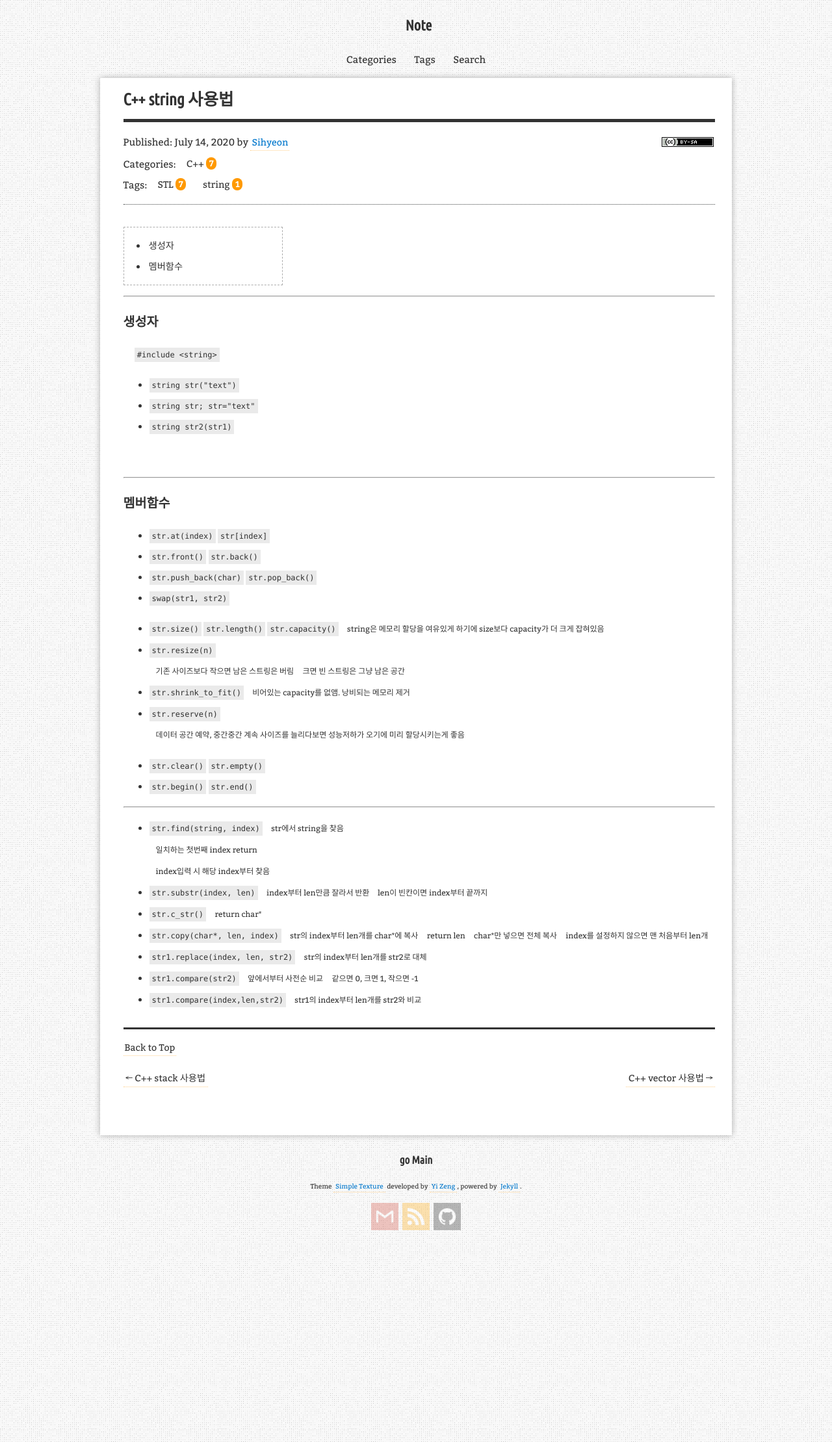
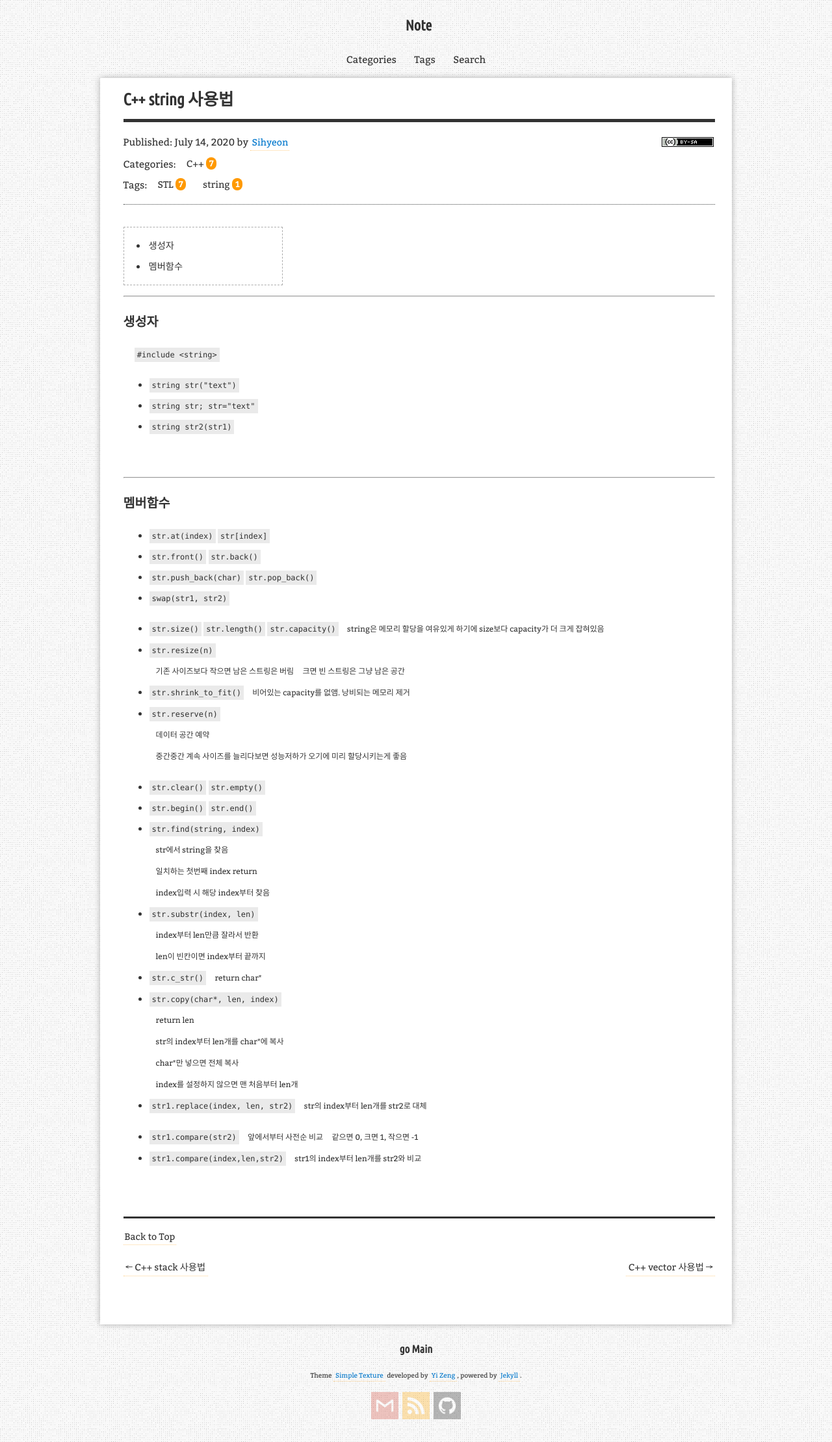
Before and after one commit to aristohyun/aristohyun.github.io, a Jekyll site: the page built from _posts/2020-07-14-String.md, in a window 1280 px wide. Shown: the whole page at 65% size. Built offline with Jekyll 4.4.1, drawn with Linux system fonts in a browser that asks for light colours; comment, search, counter and statistics services are not loaded.

Commit message:
update c++ String

```diff
--- a/_posts/2020-07-14-String.md
+++ b/_posts/2020-07-14-String.md
@@ -17,7 +17,7 @@ redirect_from:
       margin-left:0;
     }
     .space{
-      margin:-10px 0;
+      margin:-8px 0;
     }
   </style>
 * Kramdown table of contents
@@ -56,36 +56,40 @@ redirect_from:
 * `str.shrink_to_fit()` <span class="margin">비어있는 capacity를 없앰. 낭비되는 메모리 제거</span>
 
 * `str.reserve(n)`
-<span class="margin">데이터 공간 예약, 중간중간 계속 사이즈를 늘리다보면 성능저하가 오기에 미리 할당시키는게 좋음</span>
+<span class="margin">데이터 공간 예약 </span>
+<span class="margin">중간중간 계속 사이즈를 늘리다보면 성능저하가 오기에 미리 할당시키는게 좋음</span>
 
 <span class="space"></span>
 
 * `str.clear()` `str.empty()`
 * `str.begin()` `str.end()`
-
-----------------------
-
 * `str.find(string, index)`
 <span class="margin">str에서 string을 찾음</span>
 <span class="margin">일치하는 첫번째 index return</span>
 <span class="margin">index입력 시 해당 index부터 찾음</span>
 
-* `str.substr(index, len)` <Span class="margin"> index부터 len만큼 잘라서 반환<span>
+* `str.substr(index, len)`
+<span class="margin"> index부터 len만큼 잘라서 반환</span>
 <span class="margin"> len이 빈칸이면 index부터 끝까지</span>
 
 * `str.c_str()` <span class="margin"> return char*</span>
 
 * `str.copy(char*, len, index)`
+<span class="margin">return len</span>
 <span class="margin">str의 index부터 len개를 char*에 복사</span>
-<span class="margin">return len</span>
 <span class="margin">char*만 넣으면 전체 복사</span>
 <span class="margin">index를 설정하지 않으면 맨 처음부터 len개</span>
 
-* `str1.replace(index, len, str2)` <span class="margin">str의 index부터 len개를 str2로 대체</span>
+* `str1.replace(index, len, str2)`     <span class="margin">str의 index부터 len개를 str2로 대체</span>
+
+<span class="space"></span>
 
 * `str1.compare(str2)`
 <span class="margin">앞에서부터 사전순 비교</span>
 <span class="margin">같으면 0, 크면 1, 작으면 -1</span>
 
+
 * `str1.compare(index,len,str2)`
 <span class="margin">str1의 index부터 len개를 str2와 비교</span>
+
+<br>
```
Also changed, not shown: _posts/2020-07-14- Time-Complexity.md (+1 -1 lines), 10 other files.
